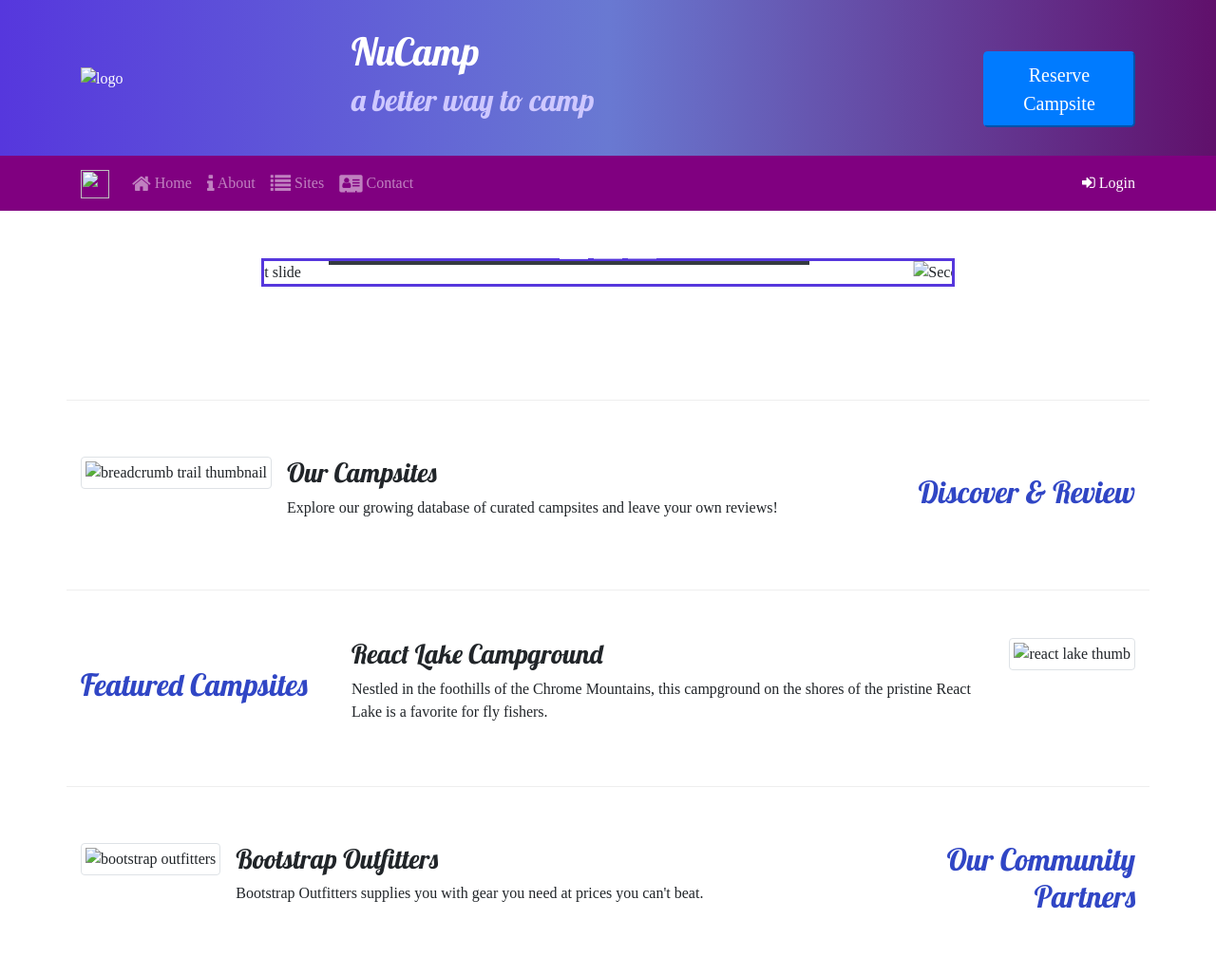
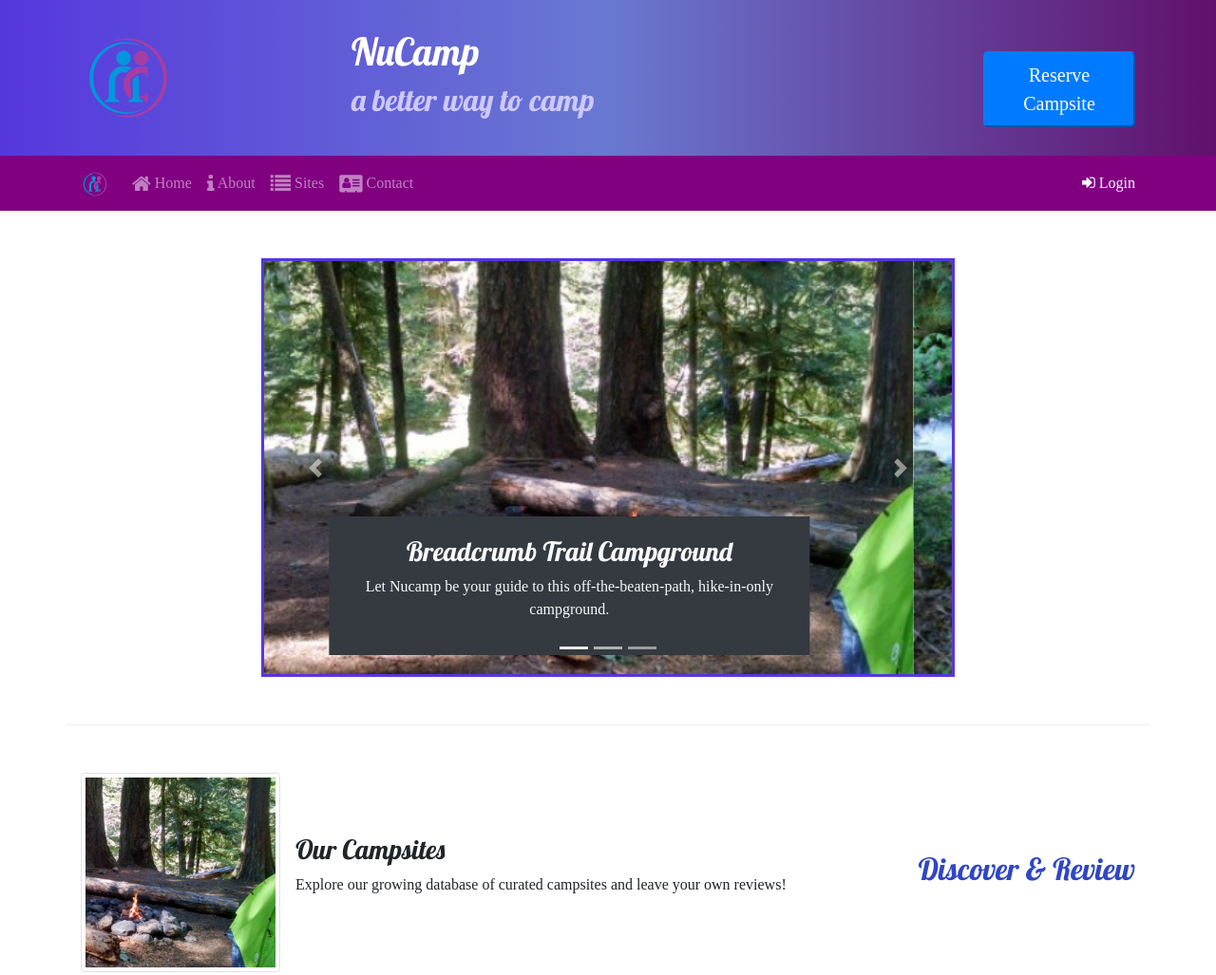
Before and after one commit to Ollen-Hopkins/Bootstrap-course, a website: page index.html in a window 1280 px wide. Shown: the top 1027 px of the page at 95% size. Drawn offline with nearby package versions, Linux system fonts and the light colour scheme; the site is published under a folder, as on GitHub Pages, so addresses that start at the root find nothing.

Commit message:
git changes

```diff
--- a/index.html
+++ b/index.html
@@ -23,7 +23,7 @@
     <div class="container">
       <div class="row">
         <div class="col-4 col-sm-3 col-md-3 align-self-center">
-          <img src="/img/img/logo.png" class="img-fluid" alt="logo">
+          <img src="img/logo.png" class="img-fluid" alt="logo">
         </div>
         <div class="col">
           <h1>NuCamp</h1>
@@ -40,7 +40,7 @@
 
   <nav class="navbar navbar-expand-sm navbar-dark sticky-top">
     <div class="container">
-      <a class="navbar-brand" href="#"><img src="/img/img/logo.png" height="30px" width="30px"></a>
+      <a class="navbar-brand" href="#"><img src="img/logo.png" height="30px" width="30px"></a>
       <button class="navbar-toggler" type="button" data-toggle="collapse" data-target="#nucampNavbar">
         <span class="navbar-toggler-icon"></span>
       </button>
@@ -123,14 +123,14 @@
           </ol>
           <div class="carousel-inner">
             <div class="carousel-item active">
-              <img class="d-block w-100" src="/img/img/breadcrumb-trail.jpg" alt="First slide">
+              <img class="d-block w-100" src="img/breadcrumb-trail.jpg" alt="First slide">
               <div class="carousel-caption text-light bg-dark">
                 <h3>Breadcrumb Trail Campground</h3>
                 <p class="d-none d-sm-block">Let Nucamp be your guide to this off-the-beaten-path, hike-in-only campground.</p>
               </div>
             </div>
             <div class="carousel-item">
-              <img class="d-block w-100" src="/img/img/chrome-river.jpg" alt="Second slide">
+              <img class="d-block w-100" src="img/chrome-river.jpg" alt="Second slide">
               <div class="carousel-caption text-light bg-dark">
                 <h3>Chrome River Campground</h3>
                 <p class="d-none d-sm-block">
@@ -139,7 +139,7 @@
               </div>
             </div>
             <div class="carousel-item">
-              <img class="d-block w-100" src="/img/img/react-lake.jpg" alt="Third slide">
+              <img class="d-block w-100" src="img/react-lake.jpg" alt="Third slide">
               <div class="carousel-caption text-light bg-dark">
                 <h3>React Lake Campground</h3>
                 <p class="d-none d-sm-block">Nestled in the foothills of the Chrome Mountains, this campground on the shores of the pristine React Lake is a favorite
@@ -166,7 +166,7 @@
       </div>
       <div class="col">
         <div class="media">
-          <img class="d-flex mr-3 img-thumbnail" src="/img/img/breadcrumb-trail-thumb.jpg"
+          <img class="d-flex mr-3 img-thumbnail" src="img/breadcrumb-trail-thumb.jpg"
             alt="breadcrumb trail thumbnail">
           <div class="media-body align-self-center">
             <h3 class="d-none d-sm-block">Our Campsites</h3>
@@ -186,7 +186,7 @@
       </div>
       <div class="col">
         <div class="media">
-          <img class="d-flex order-sm-last ml-3 img-thumbnail" src="/img/img/react-lake-thumb.jpg"
+          <img class="d-flex order-sm-last ml-3 img-thumbnail" src="img/react-lake-thumb.jpg"
             alt="react lake thumb">
           <div class="media-body align-self-center">
             <h3 class="d-none d-sm-block">React Lake Campground</h3>
@@ -206,7 +206,7 @@
       </div>
       <div class="col">
         <div class="media">
-          <img class="d-flex mr-3 img-thumbnail" src="/img/img/bootstrap-thumb.png" alt="bootstrap outfitters">
+          <img class="d-flex mr-3 img-thumbnail" src="img/bootstrap-thumb.png" alt="bootstrap outfitters">
           <div class="media-body align-self-center">
             <h3 class="d-none d-sm-block">Bootstrap Outfitters</h3>
             <!--had to add d class to all h3 tags, page would break on small view ports.-->
```
Also changed, not shown: img/bootstrap-thumb.png (renamed from img/img/bootstrap-thumb.png), img/breadcrumb-trail-thumb.jpg (renamed from img/img/breadcrumb-trail-thumb.jpg), img/breadcrumb-trail.jpg (renamed from img/img/breadcrumb-trail.jpg), img/chrome-river-thumb.jpg (renamed from img/img/chrome-river-thumb.jpg), img/chrome-river.jpg (renamed from img/img/chrome-river.jpg), img/logo.png (renamed from img/img/logo.png), img/react-lake-thumb.jpg (renamed from img/img/react-lake-thumb.jpg), img/react-lake.jpg (renamed from img/img/react-lake.jpg).
